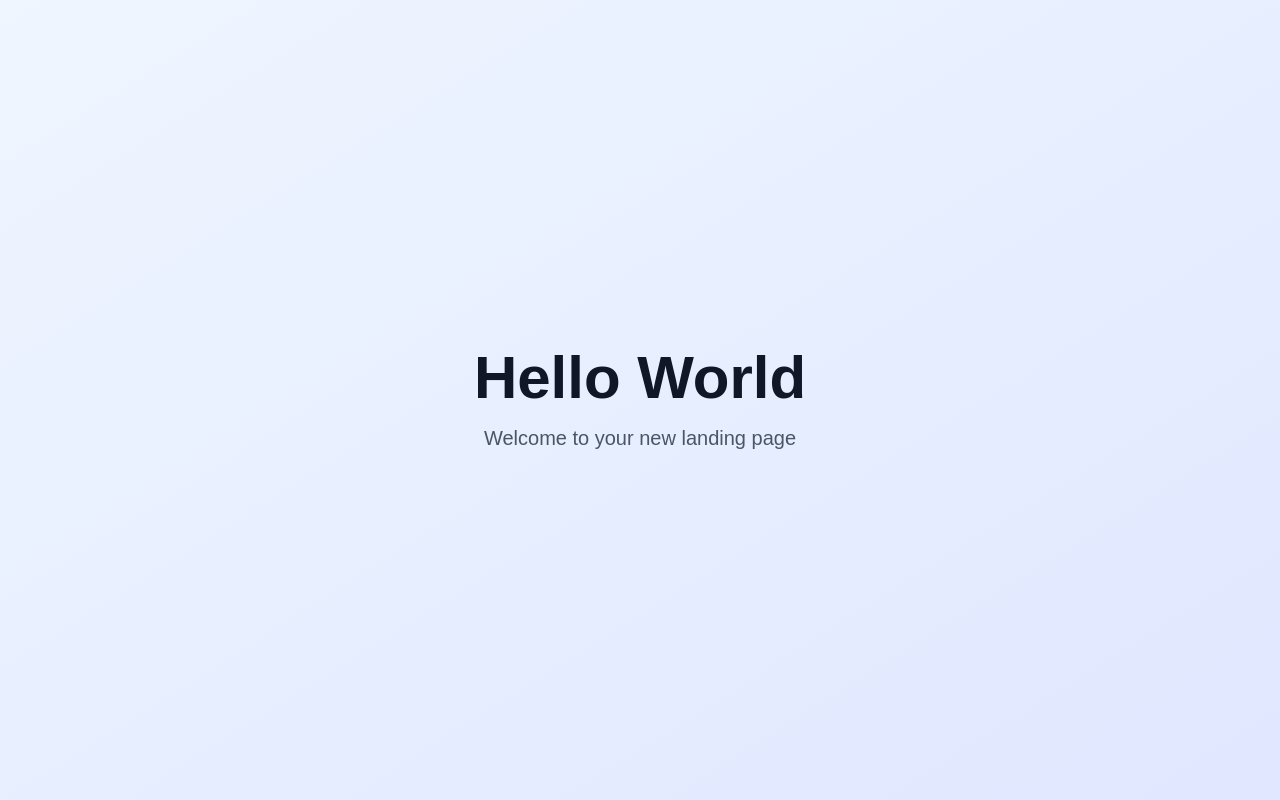
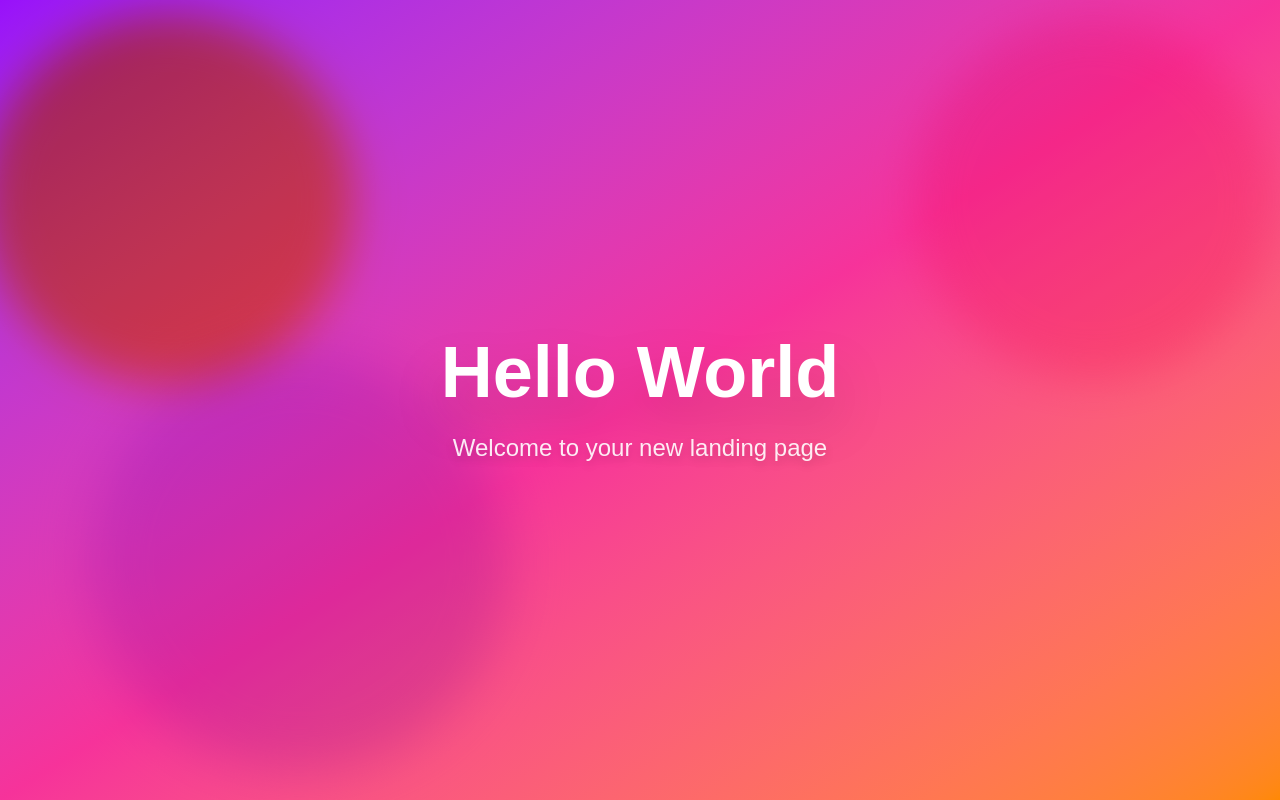
Before and after one commit to ns-test-org/yeehaa, a Next.js app in the folder packages/new-web-app-room/: page / in a window 1280 px wide. Built offline with nearby package versions, Linux system fonts and the light colour scheme.

Commit message:
AI chat session: Updated code and files

```diff
--- a/packages/new-web-app-room/src/app/globals.css
+++ b/packages/new-web-app-room/src/app/globals.css
@@ -147,3 +147,48 @@ body {
 .animate-bounce-horizontal {
   animation: bounce-horizontal 1.5s ease-in-out infinite;
 }
+
+/* Blob animation for colorful background */
+@keyframes blob {
+  0%, 100% {
+    transform: translate(0, 0) scale(1);
+  }
+  33% {
+    transform: translate(30px, -50px) scale(1.1);
+  }
+  66% {
+    transform: translate(-20px, 20px) scale(0.9);
+  }
+}
+
+.animate-blob {
+  animation: blob 7s infinite;
+}
+
+.animation-delay-2000 {
+  animation-delay: 2s;
+}
+
+.animation-delay-4000 {
+  animation-delay: 4s;
+}
+
+/* Fade in animations */
+@keyframes fade-in {
+  from {
+    opacity: 0;
+    transform: translateY(20px);
+  }
+  to {
+    opacity: 1;
+    transform: translateY(0);
+  }
+}
+
+.animate-fade-in {
+  animation: fade-in 1s ease-out;
+}
+
+.animate-fade-in-delay {
+  animation: fade-in 1s ease-out 0.3s both;
+}
--- a/packages/new-web-app-room/src/app/page.tsx
+++ b/packages/new-web-app-room/src/app/page.tsx
@@ -1,11 +1,19 @@
 export default function Landing() {
   return (
-    <div className="min-h-screen w-full flex items-center justify-center bg-gradient-to-br from-blue-50 to-indigo-100">
-      <div className="text-center px-6">
-        <h1 className="text-6xl font-bold text-gray-900 mb-4">
+    <div className="min-h-screen w-full flex items-center justify-center relative overflow-hidden bg-gradient-to-br from-purple-600 via-pink-500 to-orange-400">
+      {/* Animated background elements */}
+      <div className="absolute inset-0 overflow-hidden">
+        <div className="absolute w-96 h-96 bg-yellow-300 rounded-full mix-blend-multiply filter blur-xl opacity-70 animate-blob top-0 -left-4"></div>
+        <div className="absolute w-96 h-96 bg-pink-300 rounded-full mix-blend-multiply filter blur-xl opacity-70 animate-blob animation-delay-2000 top-0 -right-4"></div>
+        <div className="absolute w-96 h-96 bg-purple-300 rounded-full mix-blend-multiply filter blur-xl opacity-70 animate-blob animation-delay-4000 bottom-0 left-20"></div>
+      </div>
+
+      {/* Content */}
+      <div className="relative text-center px-6 z-10">
+        <h1 className="text-7xl font-bold text-white mb-6 drop-shadow-2xl animate-fade-in">
           Hello World
         </h1>
-        <p className="text-xl text-gray-600">
+        <p className="text-2xl text-white/90 drop-shadow-lg animate-fade-in-delay">
           Welcome to your new landing page
         </p>
       </div>
```
